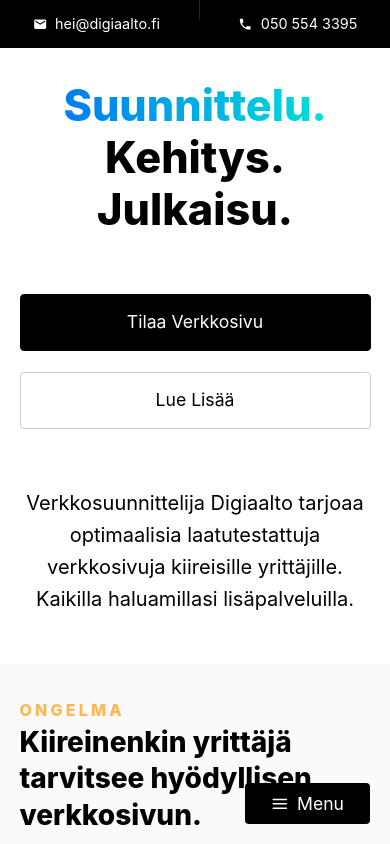
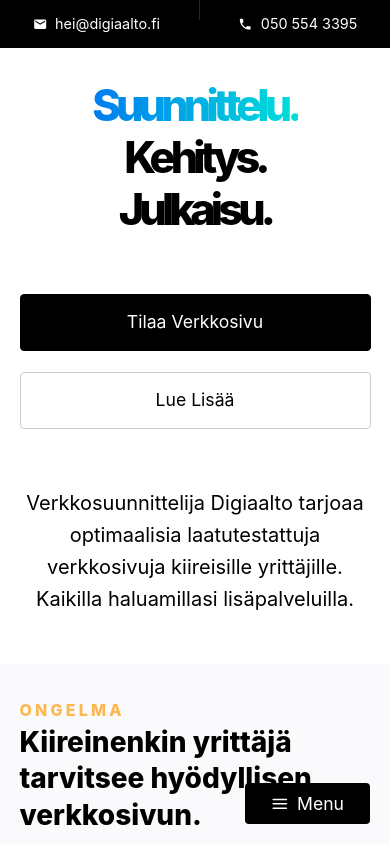
Before and after one commit to digiaalto/etusivu, a Next.js app: page / in a window 390 px wide. Shown: the top 844 px of the page. Built offline with nearby package versions, Linux system fonts and the light colour scheme; a small style sheet from the web is missing.

Commit message:
Design - letter-spacing and responsiveness

```diff
--- a/styles/LP_Hero.module.sass
+++ b/styles/LP_Hero.module.sass
@@ -40,6 +40,10 @@
 .content
 	display: block
 	color: map-get($colors, textDark)
+
+.highlightBackground, .highlightBackground2, .highlightBackground3, .salesPitch
+	letter-spacing: -0.3rem
+
 
 .salesPitch
 	display: block
@@ -87,6 +91,7 @@
 	position: relative
 	display: block
 	user-select: none
+
 	&::before
 		position: absolute
 		display: block
--- a/styles/Topbar.module.sass
+++ b/styles/Topbar.module.sass
@@ -31,7 +31,7 @@
 	margin: 0 0.33rem
 
 @media (min-width: map-get($bp, tablet))
-	.infobar
+	.topbar
 		justify-content: center
 	.divider
 		margin: 0 2rem
```
